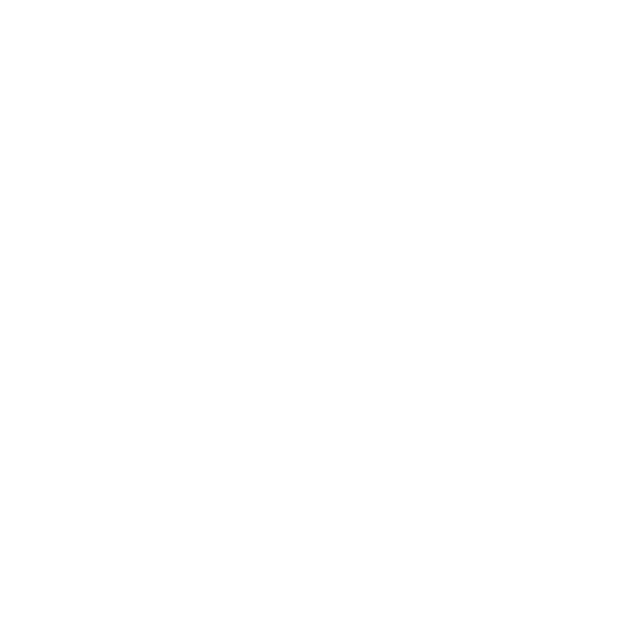
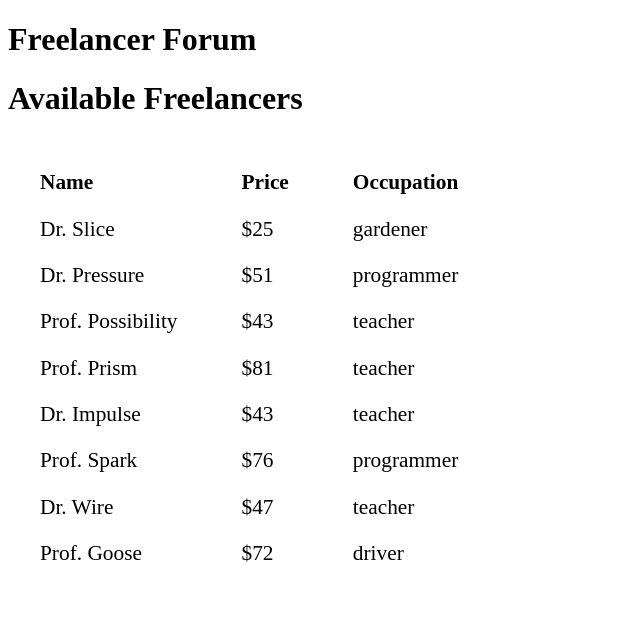
Before and after one commit to ijaftergut/FreelancerForum, a plain HTML site: page index.html in a window 1280 px wide. Shown: the whole page, without its empty margins (0-640 px from the left). Drawn offline with Linux system fonts and the light colour scheme.

Commit message:
minimum requirements?

```diff
--- a/app.js
+++ b/app.js
@@ -0,0 +1,57 @@
+const containerNames = document.querySelector('.container1');
+const containerPrices = document.querySelector('.container2');
+const containerOccupations = document.querySelector('.container3');
+const names = [
+    "Dr. Slice",
+    "Dr. Pressure",
+    "Prof. Possibility",
+    "Prof. Prism",
+    "Dr. Impulse",
+    "Prof. Spark",
+    "Dr. Wire",
+    "Prof. Goose"
+  ];
+
+  const occupations = [
+    "gardener",
+    "programmer",
+    "teacher",
+    "gardner"
+  ];
+
+  const freelancers = [
+    { name: "Dr. Slice", price: 25, occupation: "gardener" },
+    { name: "Dr. Pressure", price: 51, occupation: "programmer" },
+    { name: "Prof. Possibility", price: 43, occupation: "teacher" },
+    { name: "Prof. Prism", price: 81, occupation: "teacher" },
+    { name: "Dr. Impulse", price: 43, occupation: "teacher" },
+    { name: "Prof. Spark", price: 76, occupation: "programmer" },
+    { name: "Dr. Wire", price: 47, occupation: "teacher" },
+    { name: "Prof. Goose", price: 72, occupation: "driver" },
+  ];
+
+function NameOccPri() {
+    const result = freelancers.map(freelancer => {
+        const { name, price, occupation } = freelancer;
+        return { name, price, occupation };
+    });
+
+    return result;
+}
+
+function containers(){
+    freelancers.forEach(freelancer => {
+        const name = document.createElement('p');
+        name.textContent = freelancer.name;
+        containerNames.appendChild(name);
+
+        const price = document.createElement('p');
+        price.textContent = `$${freelancer.price}`;
+        containerPrices.appendChild(price);
+
+        const occupation = document.createElement('p');
+        occupation.textContent = freelancer.occupation;
+        containerOccupations.appendChild(occupation);
+    });
+}
+containers()
--- a/index.html
+++ b/index.html
@@ -4,10 +4,17 @@
     <meta charset="UTF-8">
     <meta name="viewport" content="width=device-width, initial-scale=1.0">
     <link rel="stylesheet" href="style.css">
-    <script src="app.js"></script>
+    <script src="app.js" defer></script>
     <title>Document</title>
 </head>
 <body>
+    <h1>Freelancer Forum</h1>
+    <h1>Available Freelancers</h1>
+    <div class="container">
+    <div class="container1"><div>Name</div></div>
+    <div class="container2"><div>Price</div></div>
+    <div class="container3"><div>Occupation</div></div>
+</div>
 
 </body>
 </html>
--- a/style.css
+++ b/style.css
@@ -0,0 +1,10 @@
+.container{
+    display: flex;
+}
+.container>div{
+    font-size: 16pt;
+    margin: 2rem;
+}
+.container>div>div{
+    font-weight: bold;
+}
```
